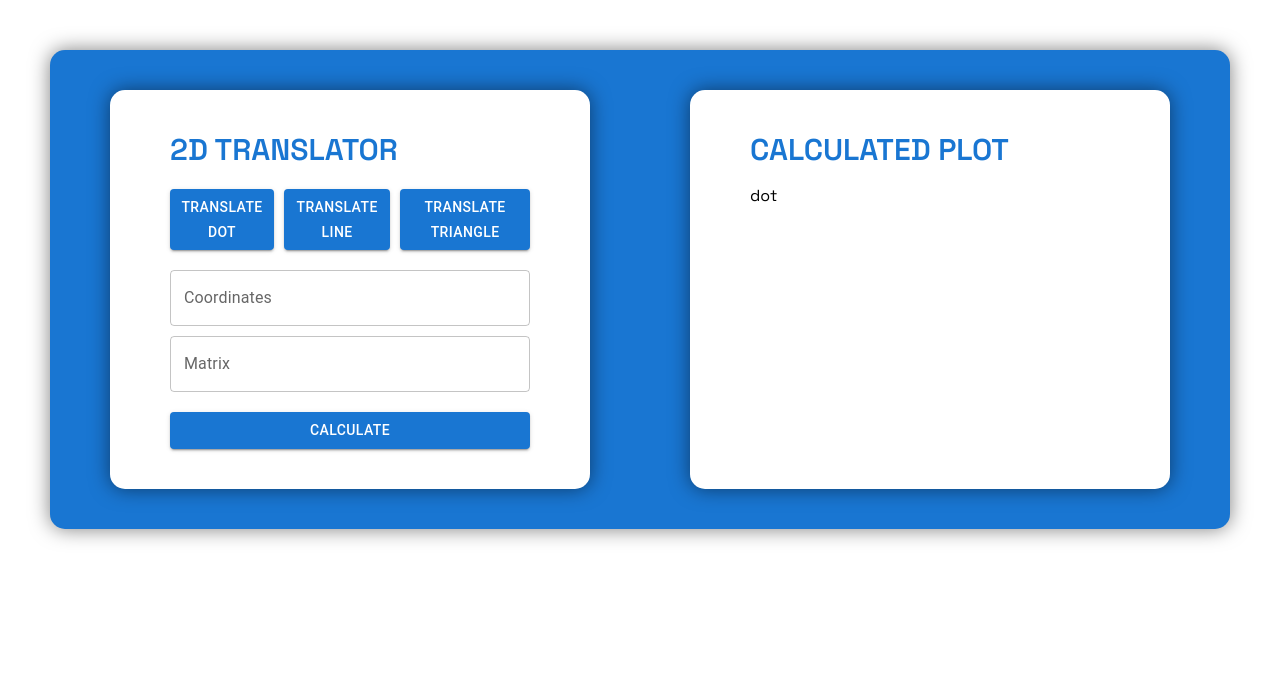
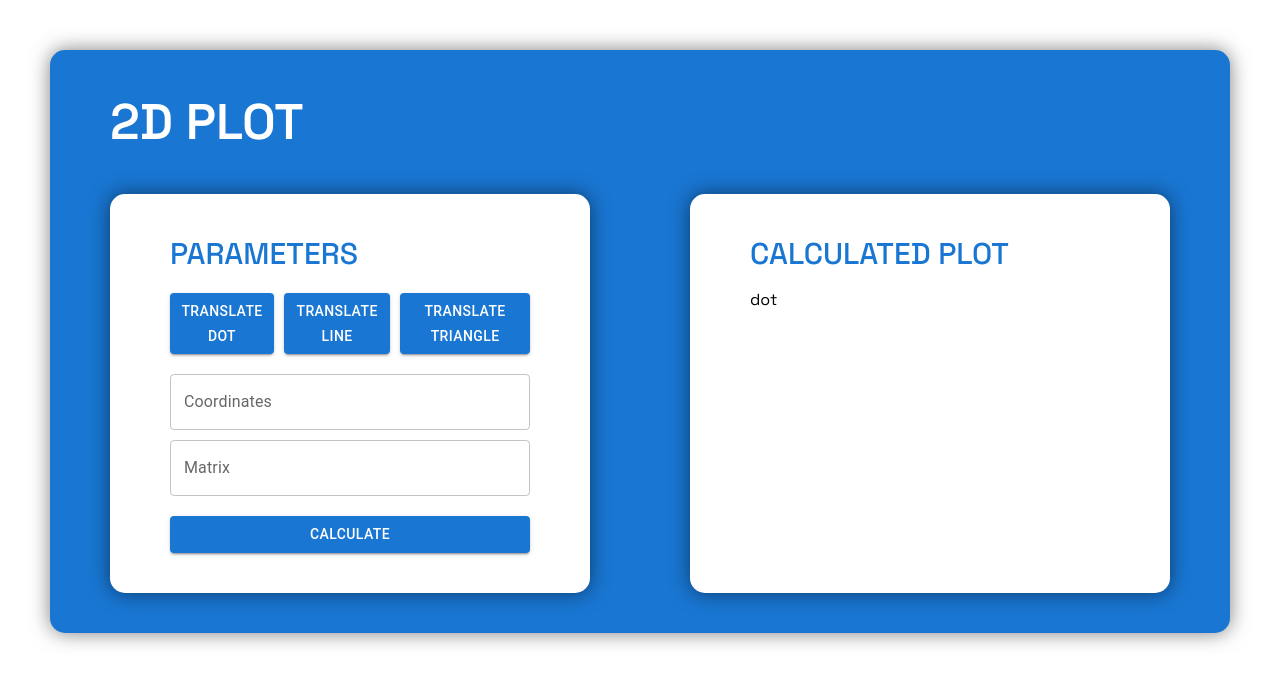
Before and after one commit to Mafusail-ogori/Computer-Graphics, a React (Create React App) app in the folder my-app/: page / in a window 1280 px wide. Shown: the top 684 px of the page. Built offline with nearby package versions, Linux system fonts and the light colour scheme.

Commit message:
refactoring some key things

```diff
--- a/my-app/src/components/TitlesStyling.module.css
+++ b/my-app/src/components/TitlesStyling.module.css
@@ -1,7 +1,17 @@
-.h1-text {
-  font-size: var(--h1-size);
-  font-weight: var(--h1-weight);
-  color: var(--accent-color);
+.h1-text,
+.h2-text {
   margin: 0;
   padding: 0;
 }
+
+.h1-text {
+  color: var(--background-color);
+  font-size: var(--h1-size);
+  font-weight: var(--h1-weight);
+}
+
+.h2-text {
+  color: var(--accent-color);
+  font-size: var(--h2-size);
+  font-weight: var(--h2-weight);
+}
--- a/my-app/src/components/lab1/Lab1.module.css
+++ b/my-app/src/components/lab1/Lab1.module.css
@@ -1,4 +1,10 @@
 .general-container {
+  display: flex;
+  flex-direction: column;
+  gap: 40px;
+}
+
+.model-container {
   display: flex;
   flex-direction: row;
   gap: 100px;
@@ -29,3 +35,9 @@
   flex-direction: column;
   width: 100%;
 }
+
+@media (max-width: 1000px) {
+  .model-container {
+    flex-direction: column;
+  }
+}
--- a/my-app/src/components/lab1/Lab1.tsx
+++ b/my-app/src/components/lab1/Lab1.tsx
@@ -64,8 +64,10 @@ export const Lab1: React.FC<{ tasks: Task[] }> = ({ tasks }) => {
       variant={UiVariant.Contained}
       className={classes["general-container"]}
     >
+      <h1 className={styles["h1-text"]}>2D PLOT</h1>
+      <div className={classes["model-container"]}>
         <ContentCard className={classes["input-menu-container"]}>
-        <h1 className={styles["h1-text"]}>2D TRANSLATOR</h1>
+          <h2 className={styles["h2-text"]}>PARAMETERS</h2>
           <div className={classes["buttons-container"]}>
             {tasks.map((task: Task, index: number) => (
               <Button
@@ -103,10 +105,11 @@ export const Lab1: React.FC<{ tasks: Task[] }> = ({ tasks }) => {
           </Button>
         </ContentCard>
         <ContentCard className={classes["plot-container"]} id="plot-container">
-        <h1 className={styles["h1-text"]}>CALCULATED PLOT</h1>
+          <h2 className={styles["h2-text"]}>CALCULATED PLOT</h2>
           <p>{activeTask.inputOption}</p>
           {points.length > 0 ? dotPlot("#plot-container", points) : null}
         </ContentCard>
+      </div>
     </ContentCard>
   );
 };
--- a/my-app/src/index.css
+++ b/my-app/src/index.css
@@ -3,8 +3,10 @@
 :root {
   --accent-color: #1976d2;
   --background-color: #ffffff;
-  --h1-size: 30px;
+  --h1-size: 50px;
   --h1-weight: 600;
+  --h2-size: 30px;
+  --h2-weight: 500;
   --outer-border-radius: 15px;
 }
 
```
Lines whose indentation alone changed are shown as unchanged.
